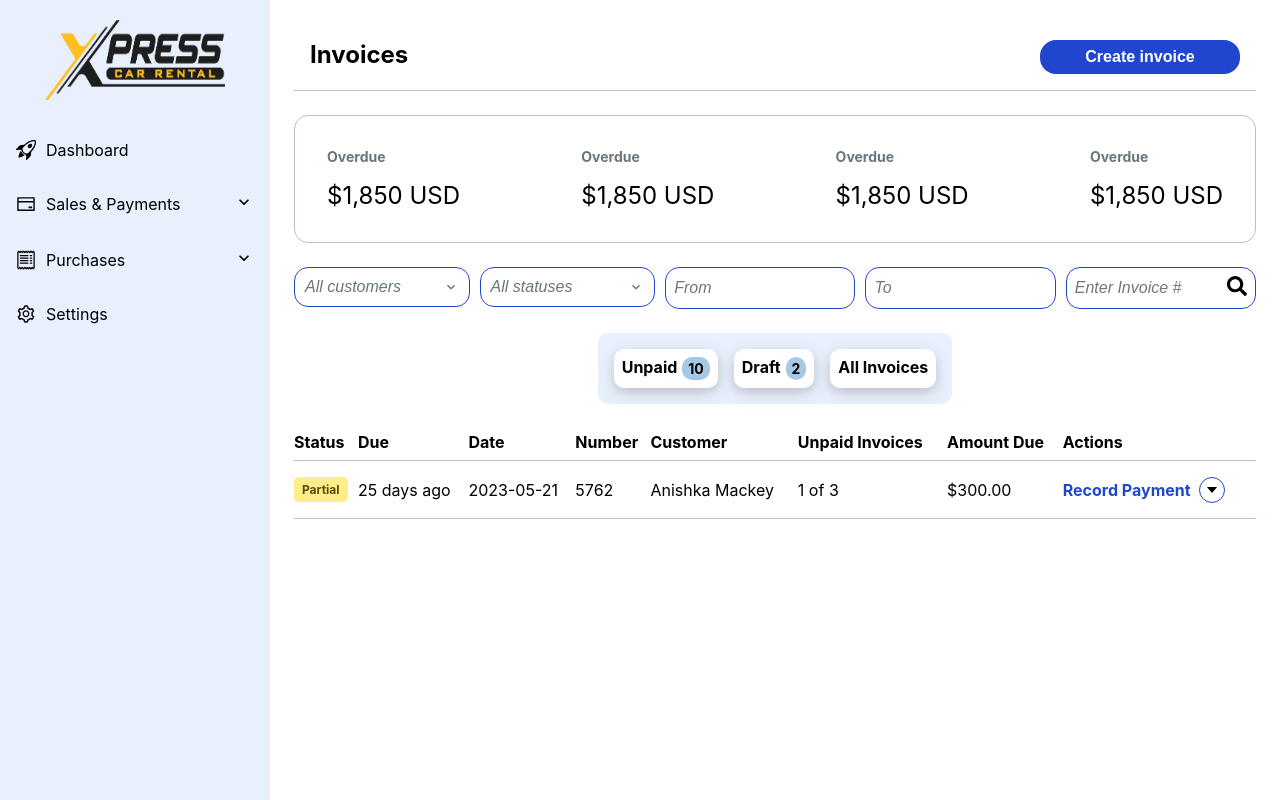
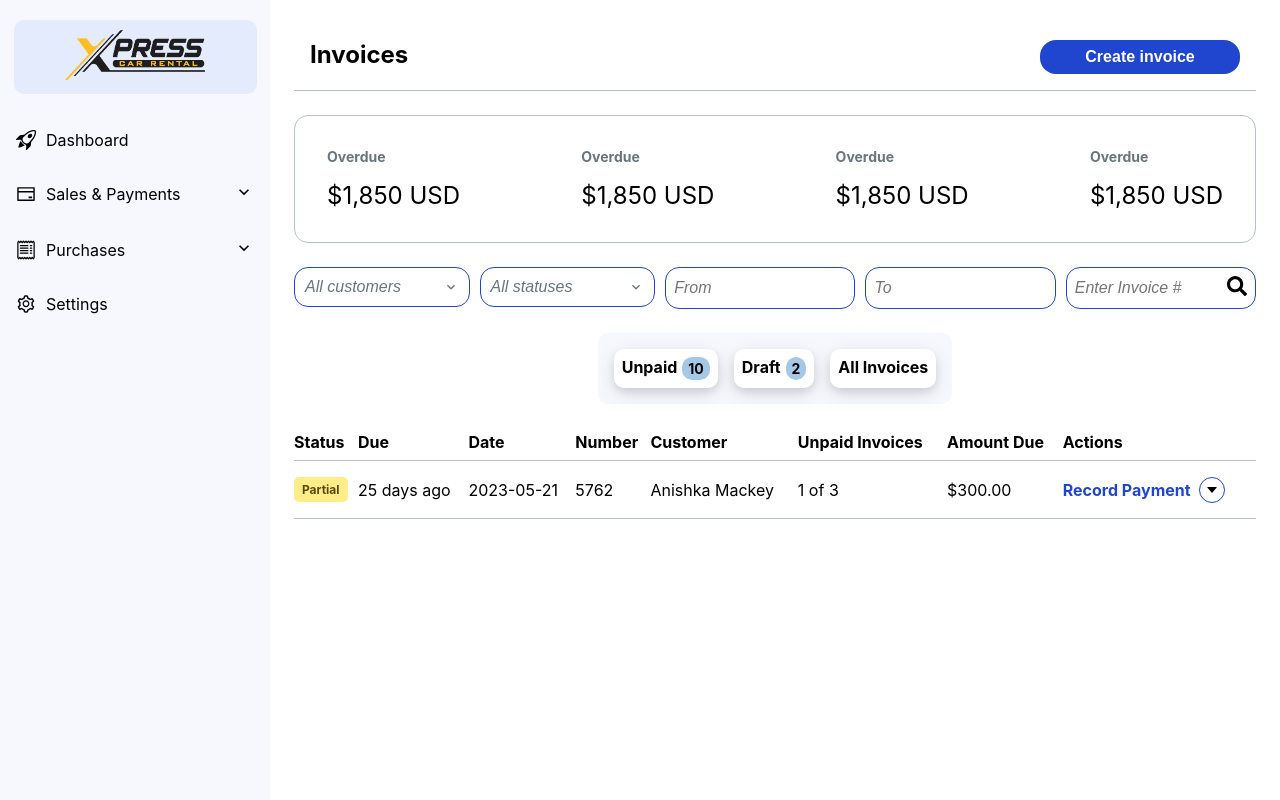
Before and after one commit to PixelsSoft/car-rental-new, a React (Create React App) app: page /invoices in a window 1280 px wide. Built offline with nearby package versions, Linux system fonts and the light colour scheme.

Commit message:
improvements

```diff
--- a/src/components/Layout/Menu/Menu.jsx
+++ b/src/components/Layout/Menu/Menu.jsx
@@ -21,11 +21,23 @@
     <>
       <MenuNav>
         <MenuWrap>
-          <div style={{ textAlign: "center", marginTop: 20, marginBottom: 20 }}>
+          <div
+            style={{
+              textAlign: "center",
+              marginTop: 20,
+              marginBottom: 20,
+              backgroundColor: "#e3ebfd",
+              padding: 10,
+              borderRadius: 10,
+              width: "90%",
+              marginRight: "auto",
+              marginLeft: " auto",
+            }}
+          >
             <img
               src={require("../../../assets/images/logo.png")}
-              width={180}
-              height={80}
+              width={140}
+              height={50}
               alt=""
             />
           </div>
--- a/src/components/custom/SelectWithSearch/SelectWithSearch.jsx
+++ b/src/components/custom/SelectWithSearch/SelectWithSearch.jsx
@@ -29,11 +29,11 @@
     setIsOpen(false);
   };
 
-  //   const handleClickOutside = (event) => {
-  //     if (dropdownRef.current && !dropdownRef.current.contains(event.target)) {
-  //       setIsOpen(false);
-  //     }
-  //   };
+  const handleClickOutside = (event) => {
+    if (dropdownRef.current && !dropdownRef.current.contains(event.target)) {
+      setIsOpen(false);
+    }
+  };
 
   const handleButtonClick = (event) => {
     event.stopPropagation();
@@ -41,13 +41,9 @@
   };
 
   useEffect(() => {
-    const closeAllDropdowns = () => {
-      setIsOpen(false);
-    };
-
-    document.addEventListener("click", closeAllDropdowns);
+    document.addEventListener("click", handleClickOutside);
     return () => {
-      document.removeEventListener("click", closeAllDropdowns);
+      document.removeEventListener("click", handleClickOutside);
     };
   }, []);
 
--- a/src/styles/theme.js
+++ b/src/styles/theme.js
@@ -1,5 +1,5 @@
 const palette = {
-  subtleblue: "#e8effd",
+  subtleblue: "#f6f8fe",
   darkblue: "#2046cf",
   lightBlue: "#001b66",
   skyblue: "#a6c8e7",
```
